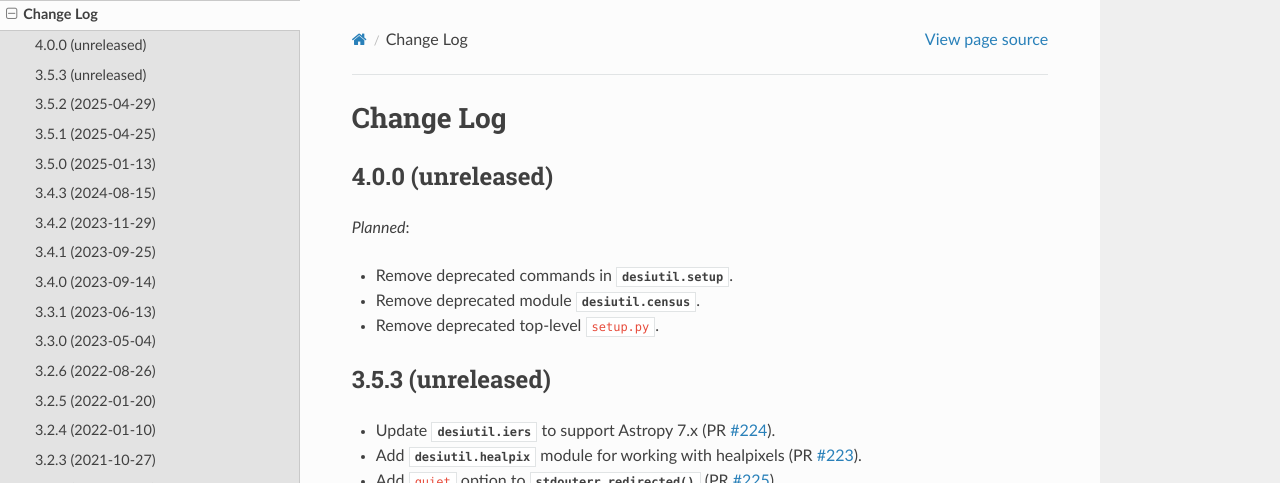
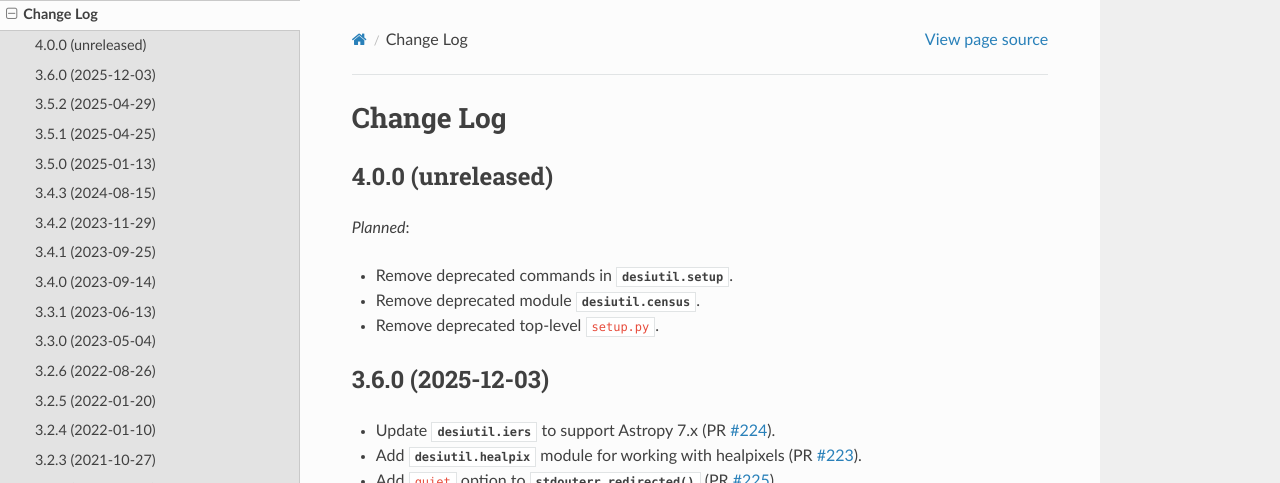
Before and after one commit to desihub/desiutil, a Sphinx documentation site: the page built from doc/changes.rst, in a window 1280 px wide and 900 px high. Shown: the top 483 px of the window. Built offline with Sphinx 7.4.7 and the Read the Docs theme 3.1.0, drawn with Linux system fonts in a browser that asks for light colours.

Commit message:
Preparing for next tag.

```diff
--- a/doc/changes.rst
+++ b/doc/changes.rst
@@ -11,7 +11,7 @@ Change Log
 * Remove deprecated module :mod:`desiutil.census`.
 * Remove deprecated top-level ``setup.py``.
 
-3.5.3 (unreleased)
+3.6.0 (2025-12-03)
 ------------------
 
 * Update :mod:`desiutil.iers` to support Astropy 7.x (PR `#224`_).
--- a/py/desiutil/_version.py
+++ b/py/desiutil/_version.py
@@ -1 +1 @@
-__version__ = '3.5.3.dev1180'
+__version__ = '3.6.0'
```
